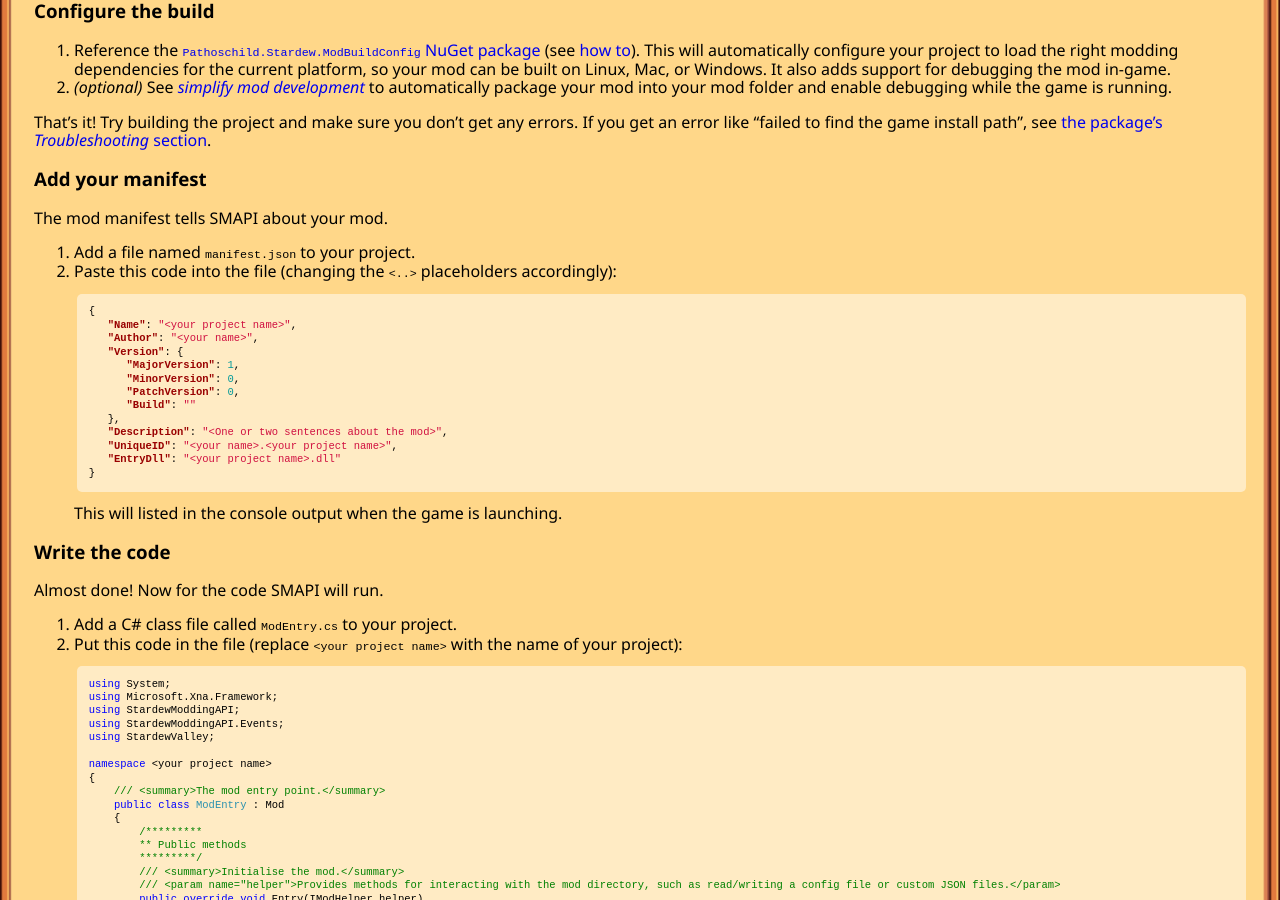
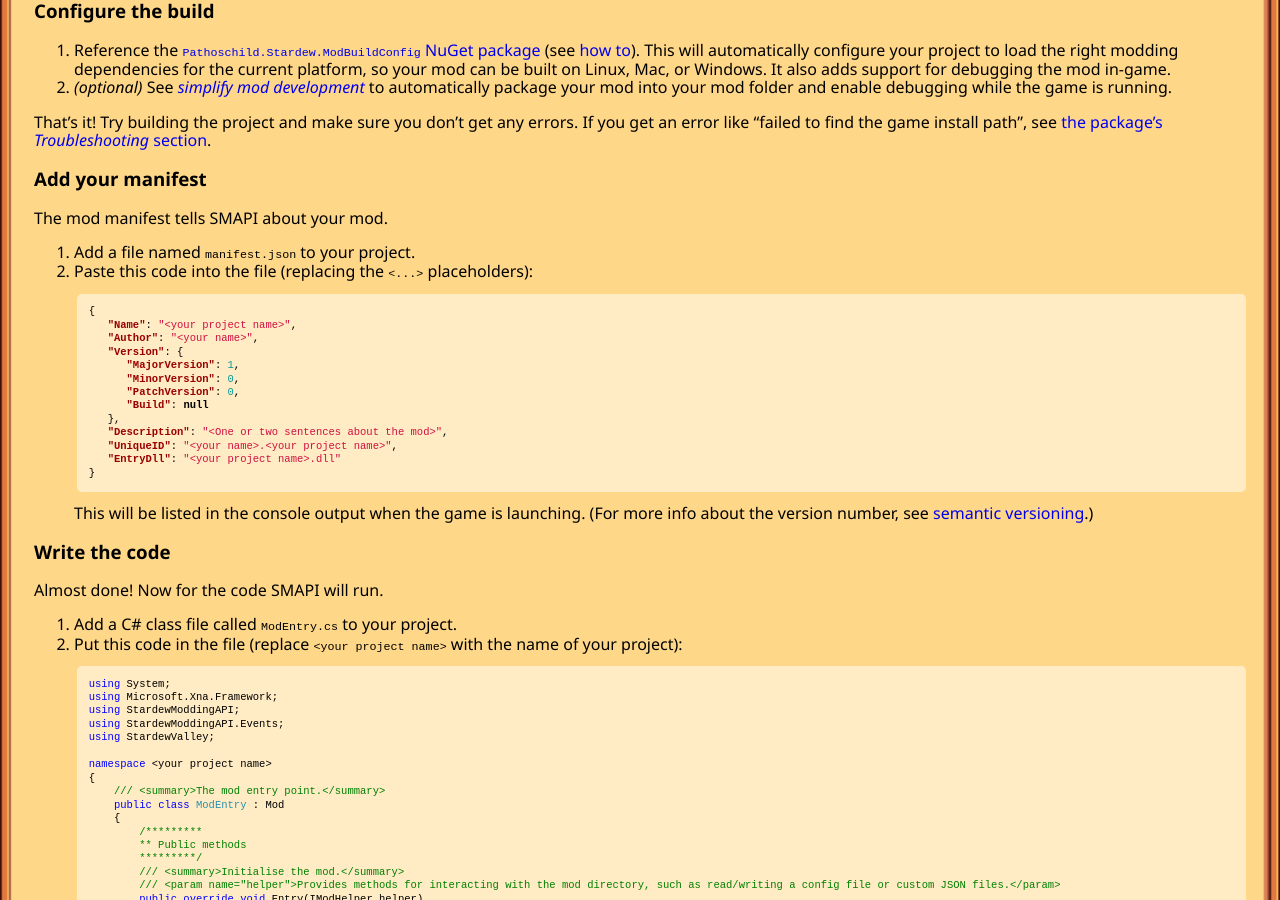
Before and after one commit to Pathoschild/canimod.github.io, a Jekyll site: the page built from for-devs/creating-a-smapi-mod.md, in a window 1280 px wide and 900 px high, scrolled down 2134 px. Built offline with Jekyll 4.4.1, drawn with Linux system fonts in a browser that asks for light colours; nearby versions of some CDN libraries.

Commit message:
tweak manifest info in 'creating a SMAPI mod' guide

````diff
--- a/for-devs/creating-a-smapi-mod.md
+++ b/for-devs/creating-a-smapi-mod.md
@@ -119,7 +119,7 @@
 The mod manifest tells SMAPI about your mod.
 
 1. Add a file named `manifest.json` to your project.
-2. Paste this code into the file (changing the `<..>` placeholders accordingly):
+2. Paste this code into the file (replacing the `<...>` placeholders):
 
    ```json
    {
@@ -129,14 +129,15 @@
          "MajorVersion": 1,
          "MinorVersion": 0,
          "PatchVersion": 0,
-         "Build": ""
+         "Build": null
       },
       "Description": "<One or two sentences about the mod>",
       "UniqueID": "<your name>.<your project name>",
       "EntryDll": "<your project name>.dll"
    }
    ```
-   This will listed in the console output when the game is launching.
+   This will be listed in the console output when the game is launching. (For more info about the
+   version number, see [semantic versioning](http://semver.org/).)
 
 ### Write the code
 Almost done! Now for the code SMAPI will run.
````
